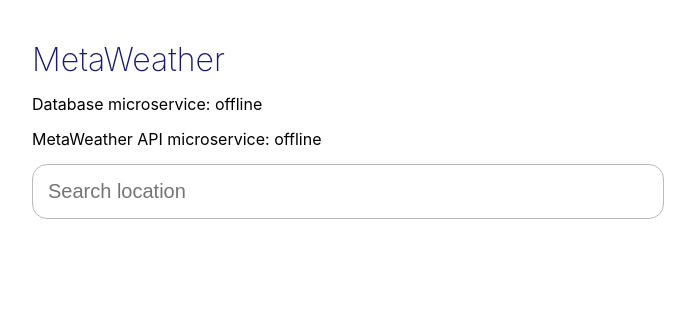
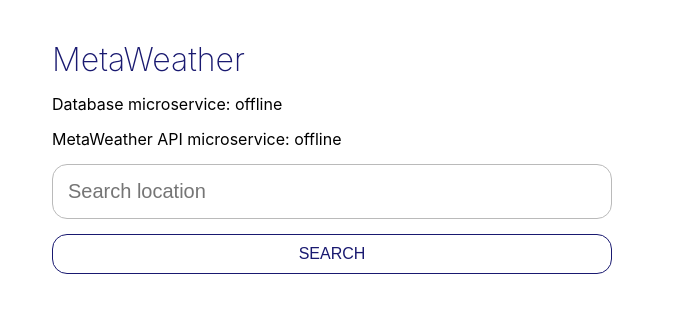
Before and after one commit to peterdee/weather-frontend, a React (Create React App) app: page / in a window 1280 px wide. Shown: the top 312 px of the page, without its empty margins (308-1003 px from the left). Built offline with nearby package versions, Linux system fonts and the light colour scheme; no server answers.

Commit message:
Move form to a separate component

```diff
--- a/src/index.scss
+++ b/src/index.scss
@@ -23,7 +23,7 @@
   vertical-align: baseline;
 }
 *, *:before, *:after {
-  box-sizing: inherit;
+  box-sizing: border-box;
 }
 
 a, a:visited {
--- /dev/null
+++ b/src/views/Index/Form.tsx
@@ -0,0 +1,40 @@
+import React, { memo } from 'react';
+import PropTypes from 'prop-types';
+
+import './style.scss';
+
+type FormProps = {
+  handleForm: React.FormEventHandler,
+  handleInput: Function,
+  search: string,
+}
+
+const Form: React.FunctionComponent<FormProps> = ({
+  handleForm,
+  handleInput,
+  search,
+}) => (
+  <form onSubmit={handleForm}>
+    <input
+      name="search"
+      onChange={(event) => handleInput(event.target.value)}
+      placeholder="Search location"
+      type="text"
+      value={search}
+    />
+    <button
+      className="margin-top"
+      type="submit"
+    >
+      SEARCH
+    </button>
+  </form>
+);
+
+Form.propTypes = {
+  handleForm: PropTypes.func.isRequired,
+  handleInput: PropTypes.func.isRequired,
+  search: PropTypes.string.isRequired,
+};
+
+export default memo(Form);
--- a/src/views/Index/Index.tsx
+++ b/src/views/Index/Index.tsx
@@ -1,6 +1,7 @@
-import React, { memo, useEffect, useState } from 'react';
+import React, { memo, useEffect, useState, FormEvent } from 'react';
 import axios from 'axios';
 
+import Form from './Form';
 import './style.scss';
 
 const Index: React.FC = () => {
@@ -31,6 +32,32 @@
     [],
   );
 
+  /**
+   * Handle the search form
+   * @param {FormEvent} event - form event
+   * @returns {Promise<*>}
+   */
+  const handleForm = async (event: FormEvent) => {
+    try {
+      event.preventDefault();
+
+      // check if search is empty
+      if (!search) {
+        return null;
+      }
+
+      // run the search
+      const response = await axios({
+        method: 'GET',
+        url: `http://localhost:5522/api/data/locations?query=${search}`,
+      });
+
+      return console.log(response);
+    } catch(error) {
+      return console.log(error);
+    }
+  }
+
   return (
     <div className="flex direction-column content">
       <h1 className="noselect">MetaWeather</h1>
@@ -47,12 +74,10 @@
         }
       </div>
       <div className="margin-top">
-        <input
-          name="search"
-          onChange={(event) => setSearch(event.target.value)}
-          placeholder="Search location"
-          type="text"
-          value={search}
+        <Form
+          handleForm={handleForm}
+          handleInput={setSearch}
+          search={search}
         />
       </div>
     </div>
--- a/src/views/Index/style.scss
+++ b/src/views/Index/style.scss
@@ -1,3 +1,20 @@
+button {
+  background-color: white;
+  border: 1px solid midnightblue;
+  border-radius: 15px;
+  color: midnightblue;
+  font-size: 16px;
+  font-weight: 100;
+  padding: 10px;
+  transition: all 200ms ease-in;
+  width: 100%;
+}
+button:hover {
+  background-color: midnightblue;
+  color: white;
+  cursor: pointer;
+  transition: all 200ms ease-in;
+}
 input {
   border: 1px solid #bababa;
   border-radius: 15px;
@@ -6,7 +23,7 @@
   padding: 15px;
   width: 100%;
 }
-input:focus {
+button:focus, input:focus {
   outline: none;
 }
 
```
Also changed, not shown: package.json (+8 -4 lines), 1 other file (tests, documents, lock files or other folders).
